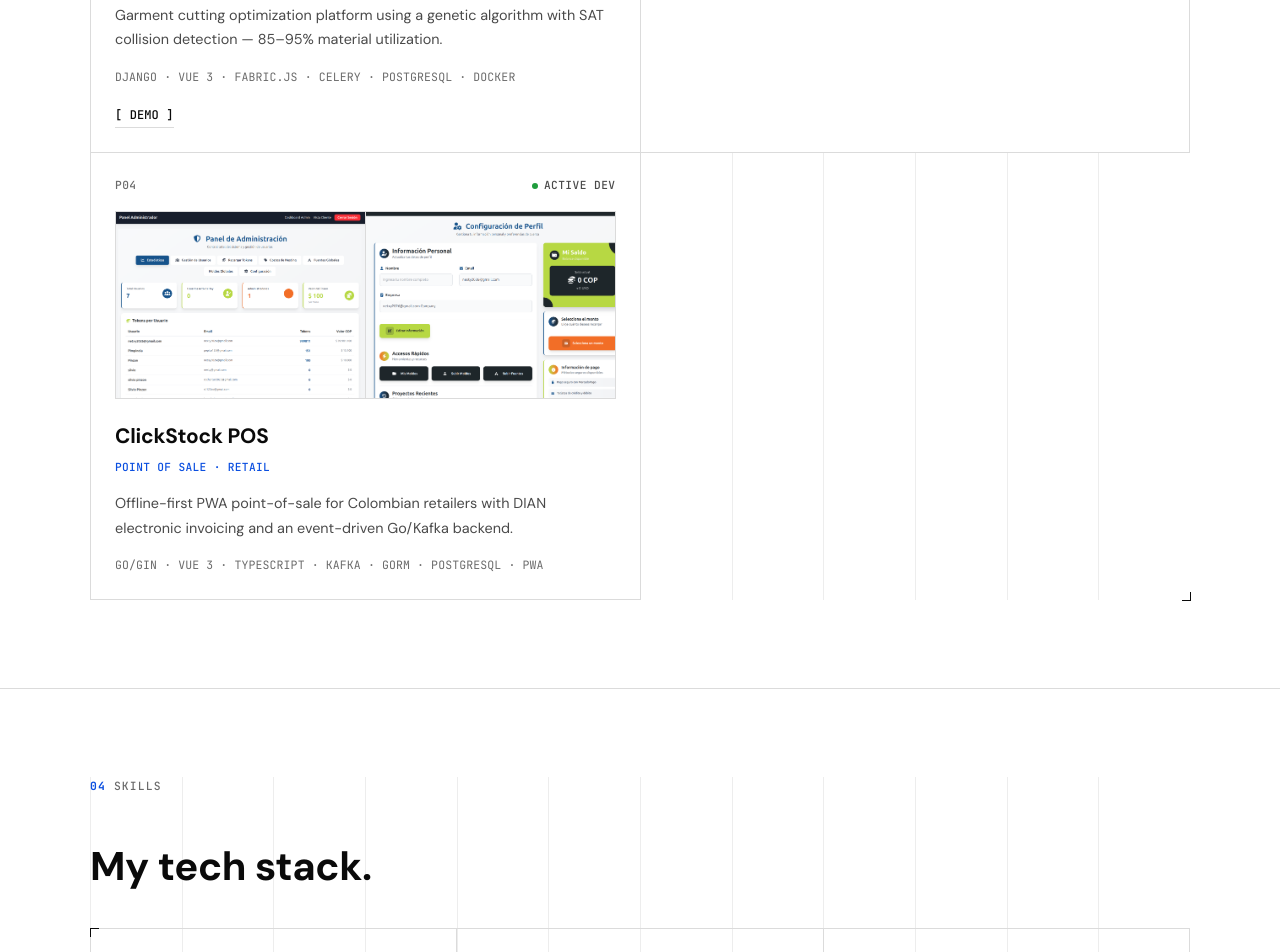
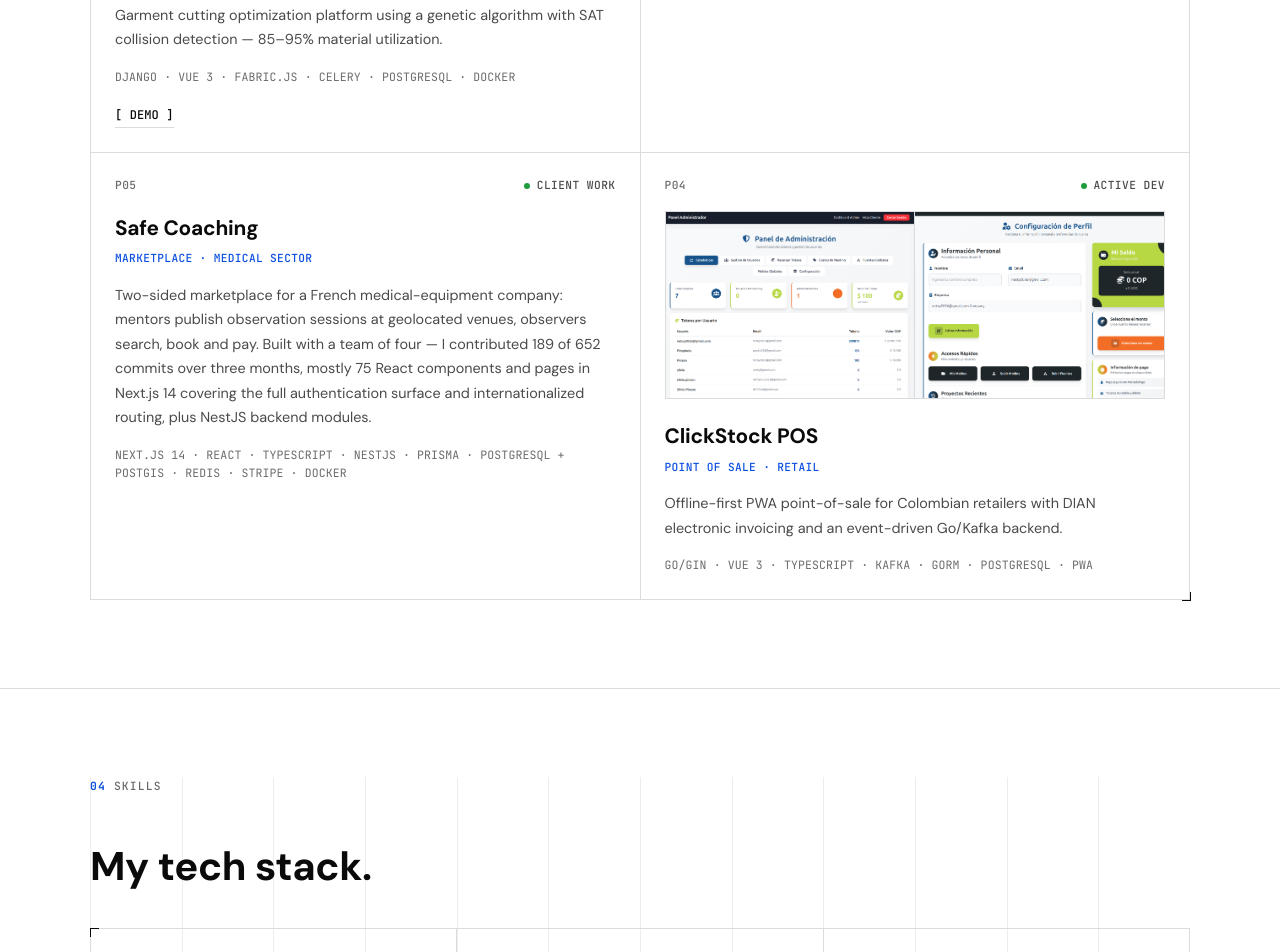
Before and after one commit to Brando1998/portafolio, a plain HTML site: page index.html in a window 1280 px wide. Shown: the part 4220-5172 px from the top of the page. Drawn offline with Linux system fonts and the light colour scheme.

Commit message:
feat: anadir Safe Coaching a proyectos
Marketplace de dos caras para una empresa francesa de equipos medicos,
construido con un equipo de cuatro entre agosto y noviembre de 2026:
189 de 652 commits, 75 componentes y paginas React en Next.js 14.

Es el unico proyecto del portafolio hecho en equipo y el unico con React.

Sin enlaces y sin capturas: el repositorio es de un tercero y el unico
entorno accesible es el panel de administracion de staging del cliente,
que no corresponde publicar.

```diff
--- a/index.html
+++ b/index.html
@@ -305,6 +305,20 @@
         </div>
       </article>
 
+      <!-- Safe Coaching -->
+      <article class="node-cell">
+        <header class="node-head">
+          <span class="node-id">P05</span>
+          <span class="node-status"><span class="status-dot"></span><span class="en">CLIENT WORK</span><span class="es">TRABAJO DE CLIENTE</span></span>
+        </header>
+        <h3 class="node-title">Safe Coaching</h3>
+        <p class="node-subtitle en">Marketplace &middot; Medical Sector</p>
+        <p class="node-subtitle es">Marketplace &middot; Sector M&eacute;dico</p>
+        <p class="node-desc en">Two-sided marketplace for a French medical-equipment company: mentors publish observation sessions at geolocated venues, observers search, book and pay. Built with a team of four &mdash; I contributed 189 of 652 commits over three months, mostly 75 React components and pages in Next.js 14 covering the full authentication surface and internationalized routing, plus NestJS backend modules.</p>
+        <p class="node-desc es">Marketplace de dos caras para una empresa francesa de equipos m&eacute;dicos: los mentores publican sesiones de observaci&oacute;n en sedes geolocalizadas y los observadores buscan, reservan y pagan. Equipo de cuatro &mdash; aport&eacute; 189 de 652 commits en tres meses, sobre todo 75 componentes y p&aacute;ginas React en Next.js 14 con toda la capa de autenticaci&oacute;n e internacionalizaci&oacute;n, m&aacute;s m&oacute;dulos del backend en NestJS.</p>
+        <p class="node-stack">NEXT.JS 14 &middot; REACT &middot; TYPESCRIPT &middot; NESTJS &middot; PRISMA &middot; POSTGRESQL + POSTGIS &middot; REDIS &middot; STRIPE &middot; DOCKER</p>
+      </article>
+
       <!-- ClickStock POS -->
       <article class="node-cell">
         <header class="node-head">
```
Also changed, not shown: retro.html (+12 -0 lines).
